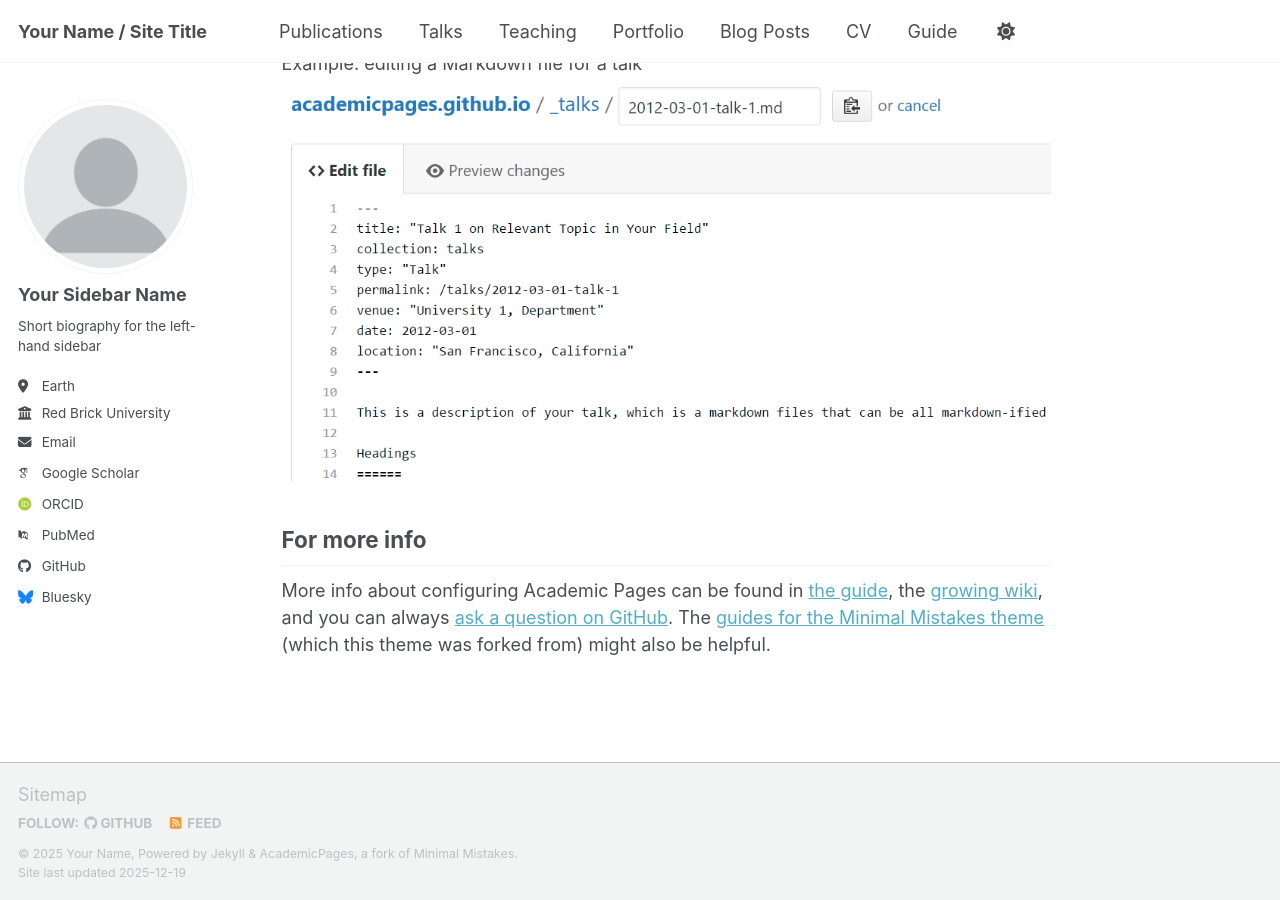
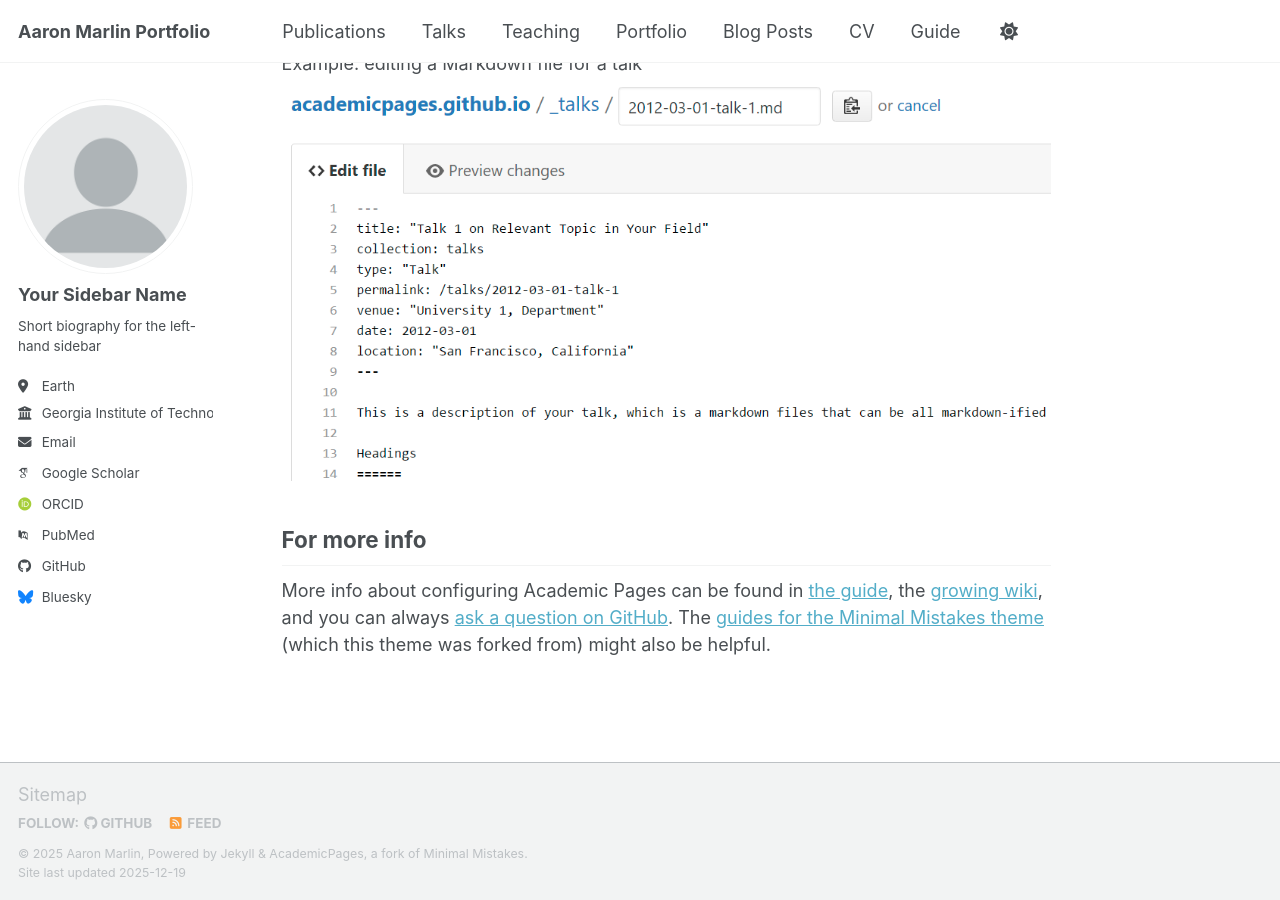
Before and after one commit to amarlin77/amarlin77.github.io, a Jekyll site: the page built from _pages/about.md, in a window 1280 px wide and 900 px high, scrolled down 2718 px. Built offline with Jekyll 4.4.1, drawn with Linux system fonts in a browser that asks for light colours; some web fonts are replaced; a script bundle is joined from its source files by our own code; library files that are not in the unit come from our copies.

Commit message:
updating profile

```diff
--- a/_config.yml
+++ b/_config.yml
@@ -9,10 +9,10 @@
 # Basic Site Settings
 locale                   : "en-US"
 site_theme               : "default" # Currently available options are "default", "air"
-title                    : "Your Name / Site Title"
+title                    : "Aaron Marlin Portfolio"
 title_separator          : "-"
-name                     : &name "Your Name"
-description              : &description "Your Name's academic portfolio"   # Update this with a general description of your site, this is the default if not overridden by a page
+name                     : &name "Aaron Marlin"
+description              : &description "Aaron Marlin's academic portfolio"   # Update this with a general description of your site, this is the default if not overridden by a page
 url                      : https://academicpages.github.io # The base hostname & protocol for your site e.g. "https://[your GitHub username].github.io",
                                                            # or if you already have some other page hosted on Github then use "https://[your GitHub username].github.io/[Your Repo Name]"
 baseurl                  : "" # the subpath of your site, e.g. "/blog"
@@ -28,9 +28,9 @@
   pronouns         : # example: "she/her"
   bio              : "Short biography for the left-hand sidebar"
   location         : "Earth"
-  employer         : "Red Brick University"
+  employer         : "Georgia Institute of Technology"
   uri              : # URL
-  email            : "none@example.org"
+  email            : "amarlin6@gatech.edu"
 
   # Academic websites
   academia         : # URL
```
